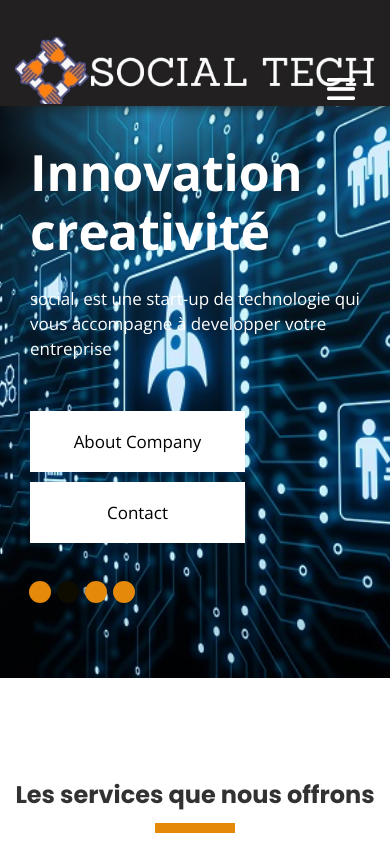
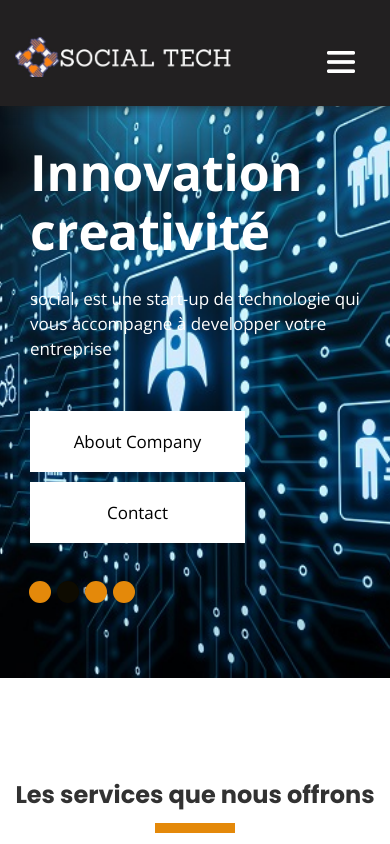
Before and after one commit to 70-DIDIER/Socialtechn, a plain HTML site: page index.html in a window 390 px wide. Shown: the top 844 px of the page. Drawn offline with nearby package versions, Linux system fonts and the light colour scheme.

Commit message:
Mise à jour : la reponsivité du header

```diff
--- a/css/responsive.css
+++ b/css/responsive.css
@@ -257,3 +257,10 @@ File Name: responsive.css
         width: 48px;
     }
 }
+
+@media (max-width: 576px) {
+    .logo img {
+        max-width: 60%; /* Ajustez ce pourcentage selon vos besoins */
+        height: auto;
+    }
+}
```
